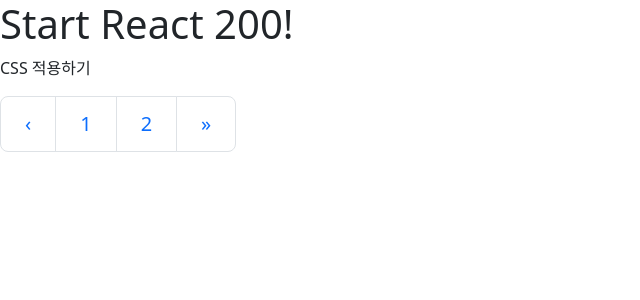
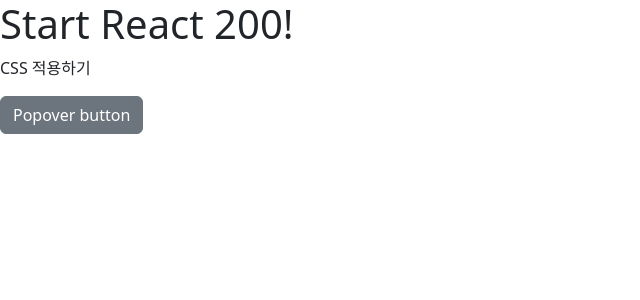
Before and after one commit to jihyean/React200, a React (Create React App) app in the folder client/: page / in a window 1280 px wide. Shown: the top 300 px of the page, without its empty margins (0-640 px from the left). Built offline with nearby package versions, Linux system fonts and the light colour scheme.

Commit message:
[051] reactstrap Popover 사용하기

```diff
--- a/client/src/App.js
+++ b/client/src/App.js
@@ -1,6 +1,6 @@
 import React from 'react';
 import './App.css';
-import ReactstrapPagination from './PART2/R050_ReactstrapPagination'
+import ReactstrapPopover from './PART2/R051_ReactstrapPopover'
 import 'bootstrap/dist/css/bootstrap.css'
 
 function App() {
@@ -8,7 +8,7 @@
     <div>
       <h1>Start React 200!</h1>
       <p>CSS 적용하기</p>
-      <ReactstrapPagination />
+      <ReactstrapPopover />
     </div>
   );
 }
--- /dev/null
+++ b/client/src/PART2/R051_ReactstrapPopover.js
@@ -0,0 +1,22 @@
+import React, { Component } from 'react';
+import { Button, UncontrolledPopover, PopoverHeader, PopoverBody } from 'reactstrap';
+
+class R051_ReactstrapPopover extends Component {
+  render() {
+    return (
+      <>
+        <Button id="Popover_id" type="button">
+          Popover button
+        </Button>
+        <UncontrolledPopover placement="right" target="Popover_id">
+          <PopoverHeader>React 200</PopoverHeader>
+          <PopoverBody>Aenean id magna id risus congue ornare.
+             Vestibulum sed diam et mi pulvinar facilisis sed eu risus.
+          </PopoverBody>
+        </UncontrolledPopover>
+      </>
+   )
+  }
+}
+
+export default R051_ReactstrapPopover;
```
